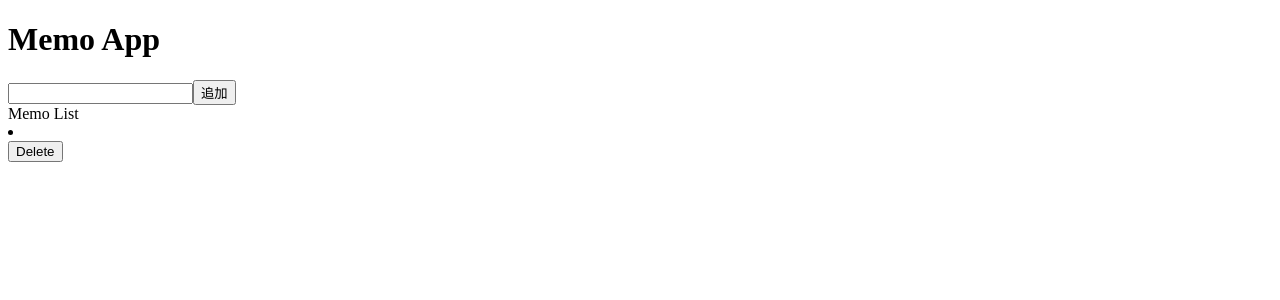
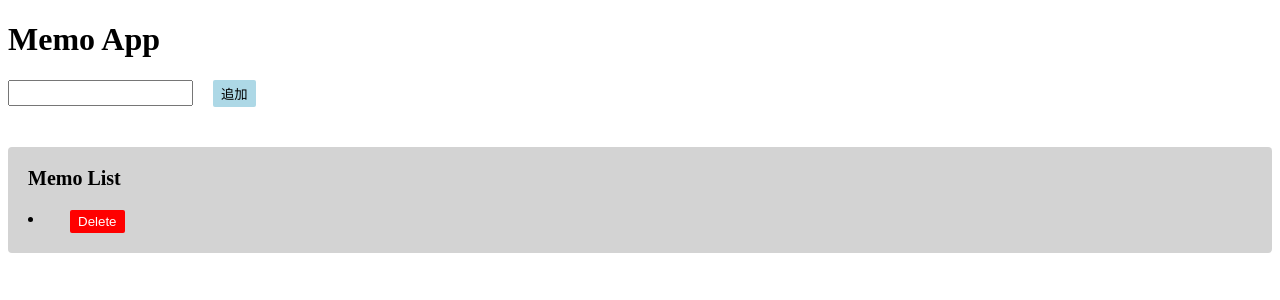
Before and after one commit to otsuboDesi/React-practice, a React (Create React App) app: page / in a window 1280 px wide. Both pictures are taken after a click on the button "追加". Shown: the top 300 px of the page. Built offline with nearby package versions, Linux system fonts and the light colour scheme.

Commit message:
Add: 各要素にスタイルを当てる

```diff
--- a/src/App.tsx
+++ b/src/App.tsx
@@ -1,4 +1,63 @@
+import { Button } from "@mui/material";
 import React, { useState } from "react";
+import { styled } from "styled-components";
+
+const Title = styled.h1``;
+
+const SearchBox = styled.div`
+  display: flex;
+  gap: 20px;
+`;
+
+const SInput = styled.input`
+  height: 20px;
+`;
+
+const SButton = styled.button`
+  padding: 4px 8px;
+  background-color: lightblue;
+  border: none;
+  border-radius: 2px;
+  &:hover {
+    background-color: #4b7b8b;
+    color: white;
+    cursor: pointer;
+  }
+`;
+
+const SectionTitle = styled.div`
+  font-size: 20px;
+  font-weight: bold;
+`;
+
+const MemoList = styled.div`
+  display: flex;
+  flex-direction: column;
+  margin-top: 40px;
+  padding: 20px;
+  background-color: lightgrey;
+  border-radius: 4px;
+`;
+
+const ListColBox = styled.div`
+  display: flex;
+  flex-direction: column;
+  gap: 10px;
+  padding-top: 20px;
+`;
+
+const MemoRowBox = styled.div`
+  display: flex;
+  gap: 20px;
+`;
+
+const SDeleteButton = styled(SButton)`
+  background-color: red;
+  color: white;
+  &:hover {
+    background-color: #994d4d;
+  }
+`;
 
 export const App = () => {
   const [text, setText] = useState<string>("");
@@ -24,18 +83,24 @@ export const App = () => {
   };
   return (
     <>
-      <h1>Memo App</h1>
-      <input value={text} onChange={handleChange}></input>
-      <button onClick={handleClickAdd}>追加</button>
-      <div>Memo List</div>
-      <div>
-        {memos.map((item, index) => (
-          <div key={index}>
-            <li>{item}</li>
-            <button onClick={() => handleClickDelete(index)}>Delete</button>
-          </div>
-        ))}
-      </div>
+      <Title>Memo App</Title>
+      <SearchBox>
+        <SInput value={text} onChange={handleChange}></SInput>
+        <SButton onClick={handleClickAdd}>追加</SButton>
+      </SearchBox>
+      <MemoList>
+        <SectionTitle>Memo List</SectionTitle>
+        <ListColBox>
+          {memos.map((item, index) => (
+            <MemoRowBox key={index}>
+              <li>{item}</li>
+              <SDeleteButton onClick={() => handleClickDelete(index)}>
+                Delete
+              </SDeleteButton>
+            </MemoRowBox>
+          ))}
+        </ListColBox>
+      </MemoList>
     </>
   );
 };
```
